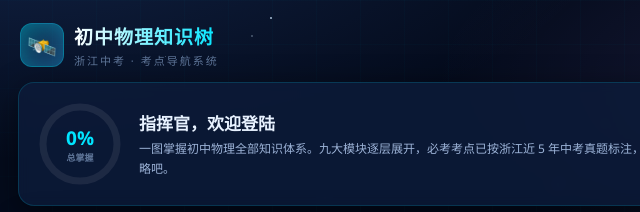
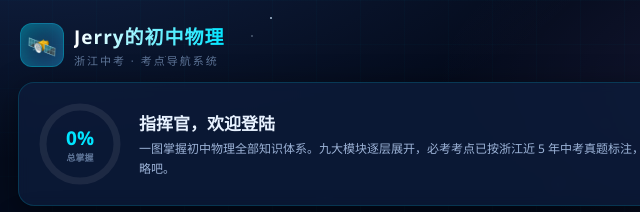
Before and after one commit to sunnylibra0102/Jerry-physics-data, a plain HTML site: page index.html in a window 1280 px wide. Shown: the top 212 px of the page, 256-896 px from the left. Drawn offline with Linux system fonts and the light colour scheme.

Commit message:
update title to Jerry的初中物理

```diff
--- a/index.html
+++ b/index.html
@@ -4,7 +4,7 @@
 <meta charset="UTF-8">
 <meta name="viewport" content="width=device-width, initial-scale=1.0, viewport-fit=cover">
 <meta name="apple-mobile-web-app-capable" content="yes">
-<title>初中物理知识树 · 浙江中考版</title>
+<title>Jerry的初中物理 · 浙江中考版</title>
 <style>
 /* ================= 基础与主题 ================= */
 *{margin:0;padding:0;box-sizing:border-box;-webkit-tap-highlight-color:transparent}
@@ -319,7 +319,7 @@ nav button.on .ni{filter:drop-shadow(0 0 8px rgba(0,229,255,.7))}
   <header>
     <div class="logo">🛰️</div>
     <div>
-      <h1>初中物理知识树</h1>
+      <h1>Jerry的初中物理</h1>
       <div class="sub">浙江中考 · 考点导航系统</div>
     </div>
     <div class="hdr-right">
```
